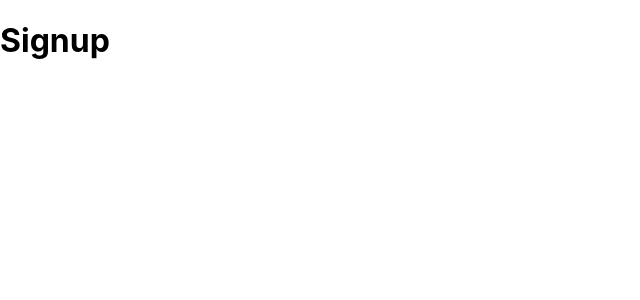
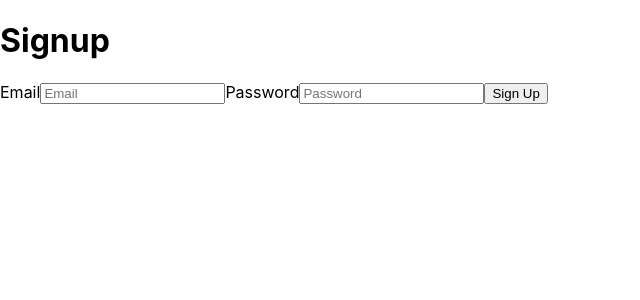
Before and after one commit to matteocarpi/OrtoStorto, a React (Create React App) app: page /signup in a window 1280 px wide. Shown: the top 300 px of the page, without its empty margins (0-640 px from the left). Built offline with nearby package versions, Linux system fonts and the light colour scheme; no server answers.

Commit message:
feat: config auth

```diff
--- a/src/App.js
+++ b/src/App.js
@@ -4,16 +4,20 @@ import { BrowserRouter as Router, Route } from 'react-router-dom';
 import Home from './pages/Home';
 import Login from './pages/Login';
 import Signup from './pages/SignUp';
+import { AuthProvider } from './components/Auth';
+import PrivateRoute from './components/PrivateRoute';
 
 function App() {
   return (
+    <AuthProvider>
       <Router>
         <div>
-        <Route exact path="/" component={Home} />
+          <PrivateRoute exact path="/" component={Home} />
           <Route exact path="/login" component={Login} />
           <Route exact path="/signup" component={Signup} />
         </div>
       </Router>
+    </AuthProvider>
   );
 }
 
--- a/src/base.js
+++ b/src/base.js
@@ -2,7 +2,7 @@
 import * as firebase from 'firebase/app';
 import 'firebase/auth';
 
-const app = firebase.inizializeApp({
+const app = firebase.initializeApp({
   apiKey: process.env.REACT_APP_FIREBASE_KEY,
   authDomain: process.env.REACT_APP_FIREBASE_DOMAIN,
   databaseURL: process.env.REACT_APP_FIREBASE_DATABASE,
--- /dev/null
+++ b/src/components/Auth.js
@@ -0,0 +1,28 @@
+import React, { useEffect,  useState } from 'react';
+import app from '../base';
+
+export const AuthContext = React.createContext();
+
+export const AuthProvider = ({ children }) => {
+  const [currentUser, setCurrentUser] = useState(null);
+  const [pending, setPending] = useState(true);
+
+  useEffect(() => {
+    app.auth().onAuthStateChanged(setCurrentUser);
+    setPending(false);
+  }, []);
+
+  if(pending) {
+    return <>Loading...</>;
+  }
+
+  return (
+    <AuthContext.Provider
+      value={{
+        currentUser,
+      }}
+    >
+      {children}
+    </AuthContext.Provider>
+  );
+};
--- /dev/null
+++ b/src/components/PrivateRoute.js
@@ -0,0 +1,22 @@
+import React, { useContext } from 'react';
+import { Route, Redirect } from 'react-router-dom';
+import { AuthContext } from '../components/Auth';
+
+const PrivateRoute = ({ component: RouteComponent, ...rest }) => {
+  const {currentUser} = useContext(AuthContext);
+  return (
+    <Route
+      {...rest}
+      render={routeProps =>
+        !!currentUser ? (
+          <RouteComponent {...routeProps} />
+        ) : (
+          <Redirect to={'/login'} />
+        )
+      }
+    />
+  );
+};
+
+
+export default PrivateRoute;
--- a/src/pages/Login.js
+++ b/src/pages/Login.js
@@ -1,11 +1,47 @@
-import React from 'react';
+import React, { useCallback, useContext } from 'react';
+import { withRouter, Redirect } from 'react-router';
+import app from '../base';
+import { AuthContext } from '../components/Auth';
 
-const Login = () => {
+const Login = ({ history }) => {
+  const handleLogin = useCallback(
+    async event => {
+      event.preventDefault();
+      const { email, password } = event.target.elements;
+      try {
+        await app
+          .auth()
+          .signInWithEmailAndPassword(email.value, password.value);
+        history.push('/');
+      } catch (error) {
+        alert(error);
+      }
+    },
+    [history],
+  );
+
+  const { currentUser } = useContext(AuthContext);
+
+  if (currentUser) {
+    return <Redirect to="/"/>;
+  }
+
   return (
     <div>
       <h1>Login</h1>
+      <form onSubmit={handleLogin}>
+        <label>
+            Email
+          <input name="email" type="email" placeholder="Email" />
+        </label>
+        <label>
+            Password
+          <input name="password" type="password" placeholder="Password" />
+        </label>
+        <button type="submit">Log in</button>
+      </form>
     </div>
   );
 };
 
-export default Login;
+export default withRouter(Login);
--- a/src/pages/SignUp.js
+++ b/src/pages/SignUp.js
@@ -1,12 +1,37 @@
-import React from 'react';
+import React, { useCallback } from 'react';
+import { withRouter } from 'react-router';
+import app from '../base';
 
-const Signup = () => {
+const Signup = ({ history }) => {
+  const handleSignUp = useCallback(async event => {
+    event.preventDefault();
+    const {email, password } = event.target.elements;
+    try {
+      await app
+        .auth()
+        .createUserWithEmailAndPassword(email.value, password.value);
+      history.push('/');
+    } catch (error) {
+      alert(error);
+    }
+  }, [history]);
+
   return (
     <div>
-      <h1>Signup
-      </h1>
+      <h1>Signup</h1>
+      <form onSubmit={handleSignUp}>
+        <label>
+            Email
+          <input name="email" type="email" placeholder="Email" />
+        </label>
+        <label>
+            Password
+          <input name="password" type="password" placeholder="Password" />
+        </label>
+        <button type="submit">Sign Up</button>
+      </form>
     </div>
   );
 };
 
-export default Signup;
+export default withRouter(Signup);
```
Also changed, not shown: 1 other file (tests, documents, lock files or other folders). Lines whose indentation alone changed are shown as unchanged.
